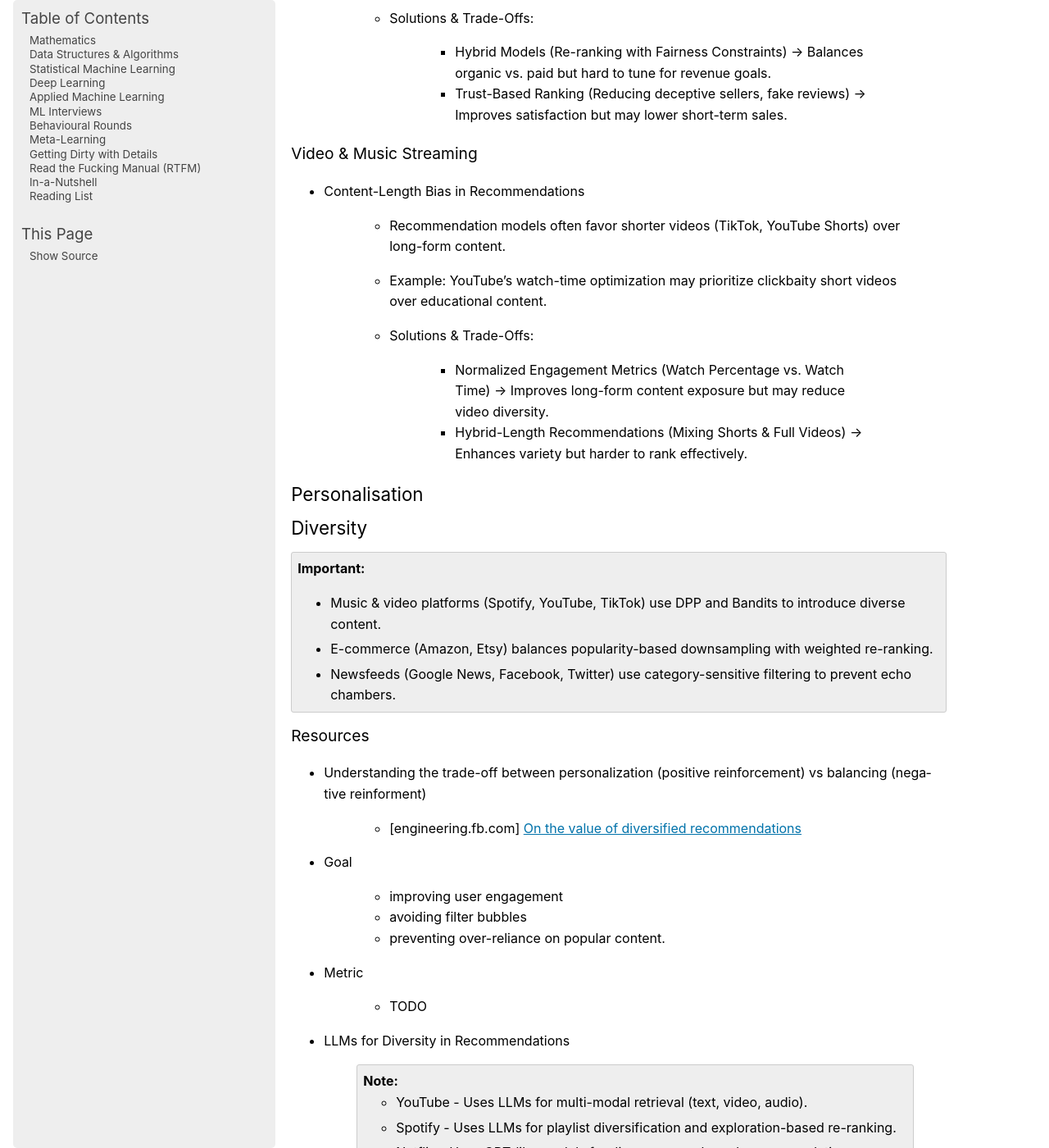
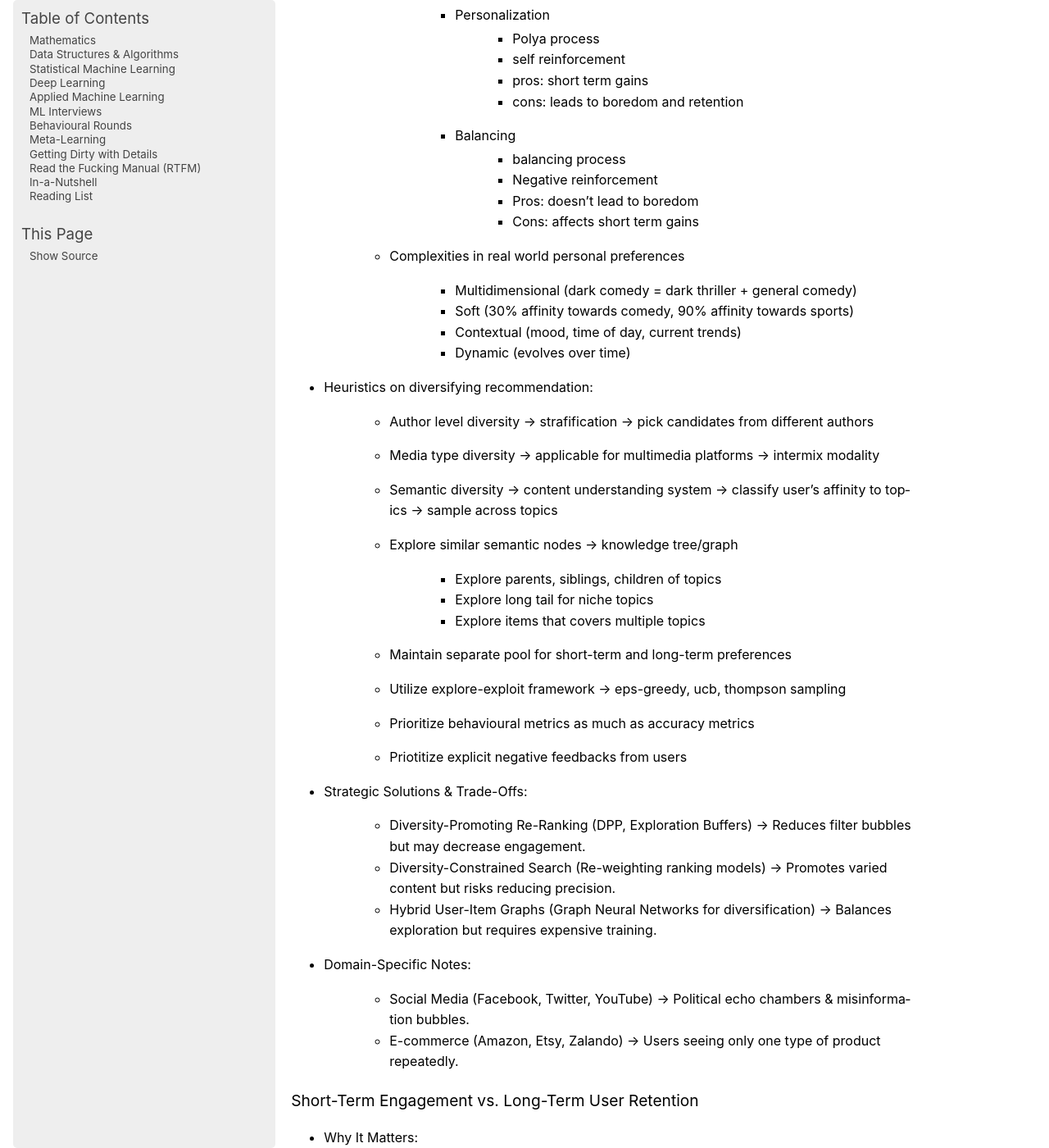
Before and after one commit to uselesstechjunks/leetcode, a Sphinx documentation site: the page built from docs/source/applied/methods/rank.rst, in a window 1280 px wide and 1400 px high, scrolled down 29476 px. Shown: the whole window at 82% size. Built offline with Sphinx 7.4.7, drawn with Linux system fonts in a browser that asks for light colours; pages that are not in the unit, such as notebooks, are missing from menus; some of the changed text lies outside the part shown.

Commit message:
Update rank.rst

```diff
--- a/docs/source/applied/methods/rank.rst
+++ b/docs/source/applied/methods/rank.rst
@@ -916,6 +915,64 @@ Popularity Bias & Feedback Loops
 	- Social Media (TikTok, Twitter, Facebook): Celebrity overexposure (e.g., verified users dominating feeds).
 	- News Aggregators (Google News, Apple News): Same sources getting recommended (e.g., mainstream news over independent journalism).
 
+Diversity vs. Personalization Trade-Off
+------------------------------------------------------------------------------------
+- Resources:
+
+	- [engineering.fb.com] `On the value of diversified recommendations <https://engineering.fb.com/2020/12/17/ml-applications/diversified-recommendations/>`_
+- Why It Matters:
+
+	- Highly personalized feeds reinforce user preferences, limiting exposure to new content.
+	- Leads to boredom of users in long-term which might reduce retention rate.
+	- Users may get stuck in content silos (e.g., political polarization, filter bubbles).
+
+- Understanding the issue:
+
+	- Theoretical framework
+
+		- Personalization
+			- Polya process
+			- self reinforcement
+			- pros: short term gains
+			- cons: leads to boredom and retention
+		- Balancing
+			- balancing process
+			- Negative reinforcement
+			- Pros: doesn't lead to boredom
+			- Cons: affects short term gains
+	- Complexities in real world personal preferences
+
+		- Multidimensional (dark comedy = dark thriller + general comedy)
+		- Soft (30% affinity towards comedy, 90% affinity towards sports)
+		- Contextual (mood, time of day, current trends)
+		- Dynamic (evolves over time)
+
+- Heuristics on diversifying recommendation:
+
+	- Author level diversity -> strafification -> pick candidates from different authors
+	- Media type diversity -> applicable for multimedia platforms -> intermix modality
+	- Semantic diversity -> content understanding system -> classify user's affinity to topics -> sample across topics
+	- Explore similar semantic nodes -> knowledge tree/graph
+
+		- Explore parents, siblings, children of topics
+		- Explore long tail for niche topics
+		- Explore items that covers multiple topics
+	- Maintain separate pool for short-term and long-term preferences
+	- Utilize explore-exploit framework -> eps-greedy, ucb, thompson sampling
+	- Prioritize behavioural metrics as much as accuracy metrics
+	- Priotitize explicit negative feedbacks from users
+
+- Strategic Solutions & Trade-Offs:
+
+	- Diversity-Promoting Re-Ranking (DPP, Exploration Buffers) -> Reduces filter bubbles but may decrease engagement.
+	- Diversity-Constrained Search (Re-weighting ranking models) -> Promotes varied content but risks reducing precision.
+	- Hybrid User-Item Graphs (Graph Neural Networks for diversification) -> Balances exploration but requires expensive training.
+
+- Domain-Specific Notes:
+
+	- Social Media (Facebook, Twitter, YouTube) -> Political echo chambers & misinformation bubbles.
+	- E-commerce (Amazon, Etsy, Zalando) -> Users seeing only one type of product repeatedly.
+
 Short-Term Engagement vs. Long-Term User Retention
 ------------------------------------------------------------------------------------
 - Why It Matters:
@@ -925,32 +982,14 @@ Short-Term Engagement vs. Long-Term User Retention
 
 - Strategic Solutions & Trade-Offs:
 
-	- Multi-Objective Optimization (CTR + Long-Term Retention) → Complex to balance but essential for sustainability.
-	- Delayed Reward Models (Reinforcement Learning) → Great for long-term user retention but slow learning process.
-	- Personalization Decay (Balancing Freshness vs. Relevance) → Introduces diverse content but can feel random to users.
+	- Multi-Objective Optimization (CTR + Long-Term Retention) -> Complex to balance but essential for sustainability.
+	- Delayed Reward Models (Reinforcement Learning) -> Great for long-term user retention but slow learning process.
+	- Personalization Decay (Balancing Freshness vs. Relevance) -> Introduces diverse content but can feel random to users.
 
 - Domain-Specific Notes:
 
-	- YouTube, TikTok, Instagram → Prioritizing sensational viral content over educational material.
-	- E-Commerce (Amazon, Alibaba) → Short-term discounts vs. long-term brand loyalty.
-
-Diversity vs. Personalization Trade-Off
-------------------------------------------------------------------------------------
-- Why It Matters:
-
-	- Highly personalized feeds often reinforce user preferences too strongly, limiting exposure to new content.
-	- Users may get stuck in content silos (e.g., political polarization, filter bubbles).
-
-- Strategic Solutions & Trade-Offs:
-
-	- Diversity-Promoting Re-Ranking (DPP, Exploration Buffers) → Reduces filter bubbles but may decrease engagement.
-	- Diversity-Constrained Search (Re-weighting ranking models) → Promotes varied content but risks reducing precision.
-	- Hybrid User-Item Graphs (Graph Neural Networks for diversification) → Balances exploration but requires expensive training.
-
-- Domain-Specific Notes:
-
-	- Social Media (Facebook, Twitter, YouTube) → Political echo chambers & misinformation bubbles.
-	- E-commerce (Amazon, Etsy, Zalando) → Users seeing only one type of product repeatedly.
+	- YouTube, TikTok, Instagram -> Prioritizing sensational viral content over educational material.
+	- E-Commerce (Amazon, Alibaba) -> Short-term discounts vs. long-term brand loyalty.
 
 Real-Time Personalization & Latency Trade-Offs
 ------------------------------------------------------------------------------------
@@ -1014,12 +1056,6 @@ Diversity
 	- Music & video platforms (Spotify, YouTube, TikTok) use DPP and Bandits to introduce diverse content.
 	- E-commerce (Amazon, Etsy) balances popularity-based downsampling with weighted re-ranking.
 	- Newsfeeds (Google News, Facebook, Twitter) use category-sensitive filtering to prevent echo chambers.
-
-Resources
-------------------------------------------------------------------------------------
-* Understanding the trade-off between personalization (positive reinforcement) vs balancing (negative reinforment)
-
-	* [engineering.fb.com] `On the value of diversified recommendations <https://engineering.fb.com/2020/12/17/ml-applications/diversified-recommendations/>`_
 
 - Goal
 
```
Also changed, not shown: other parts of docs/source/applied/methods/rank.rst (+5 -3 lines).
